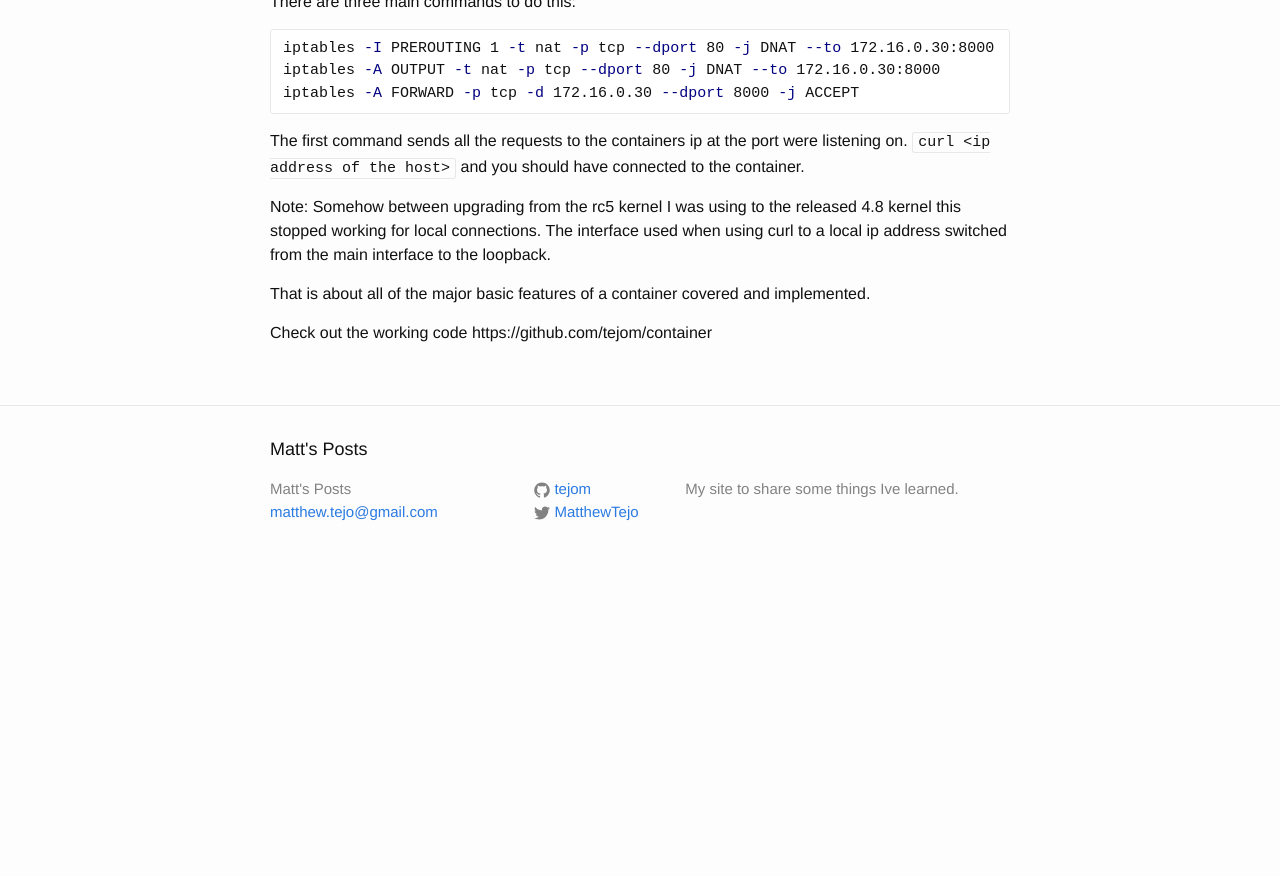
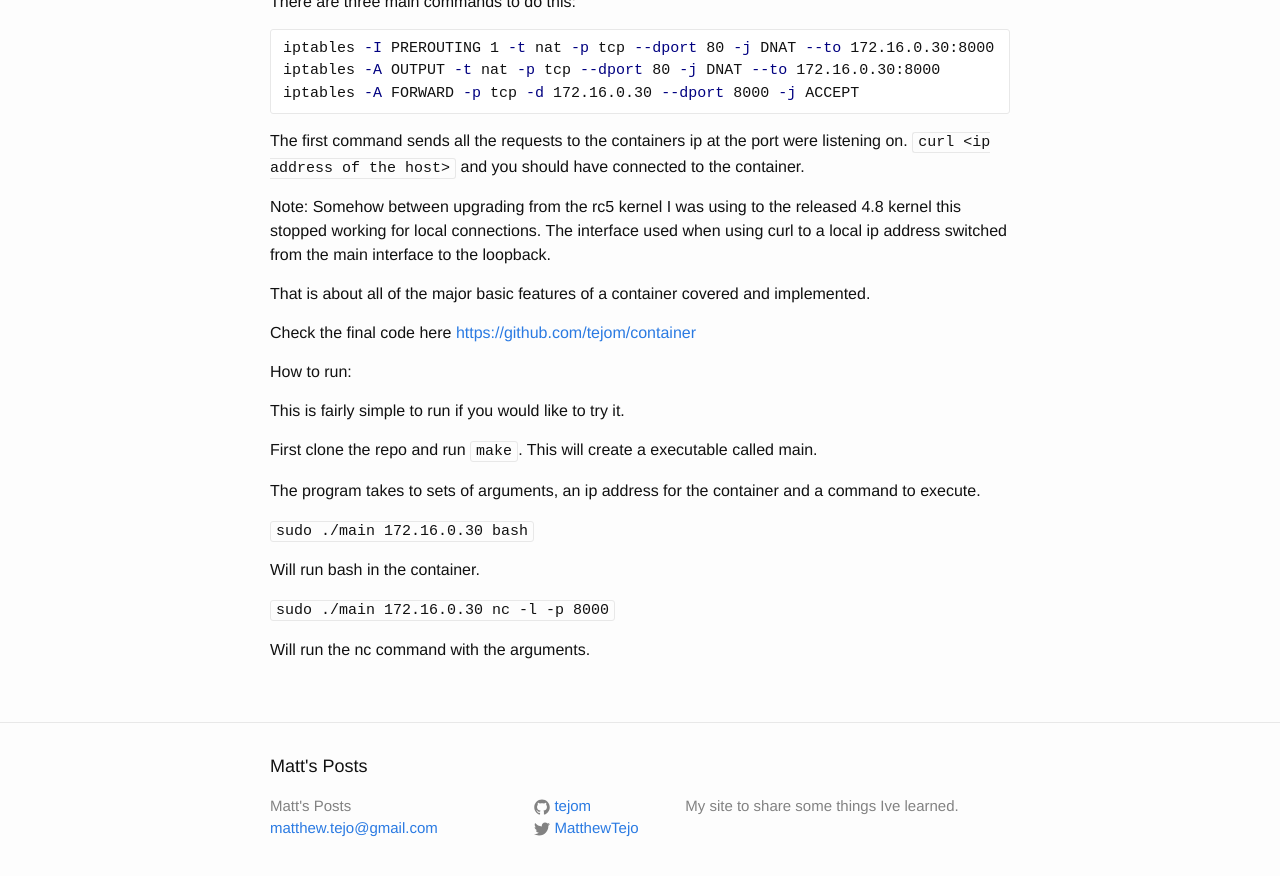
Before and after one commit to tejom/tejom.github.io, a Jekyll site: the page built from _posts/2016-10-06-containers-from-scratch-pt2-networking.markdown, in a window 1280 px wide and 900 px high, scrolled down 3407 px. Shown: the top 876 px of the window. Built offline with Jekyll 4.4.1, drawn with Linux system fonts in a browser that asks for light colours; before the commit the page ends 3990 px from its top, so only the background shows below that.

Commit message:
add run instructions

```diff
--- a/_posts/2016-10-06-containers-from-scratch-pt2-networking.markdown
+++ b/_posts/2016-10-06-containers-from-scratch-pt2-networking.markdown
@@ -162,5 +162,20 @@ Note: Somehow between upgrading from the rc5 kernel I was using to the released
 
 That is about all of the major basic features of a container covered and implemented.
 
-Check out the working code
-https://github.com/tejom/container
+Check the final code here <a href="https://github.com/tejom/container">https://github.com/tejom/container</a>
+
+How to run:
+
+This is fairly simple to run if you would like to try it.
+
+First clone the repo and run `make`. This will create a executable called main.
+
+The program takes to sets of arguments, an ip address for the container and a command to execute.
+
+`sudo ./main 172.16.0.30 bash`
+
+Will run bash in the container.
+
+`sudo ./main 172.16.0.30 nc -l -p 8000`
+
+Will run the nc command with the arguments.
```
